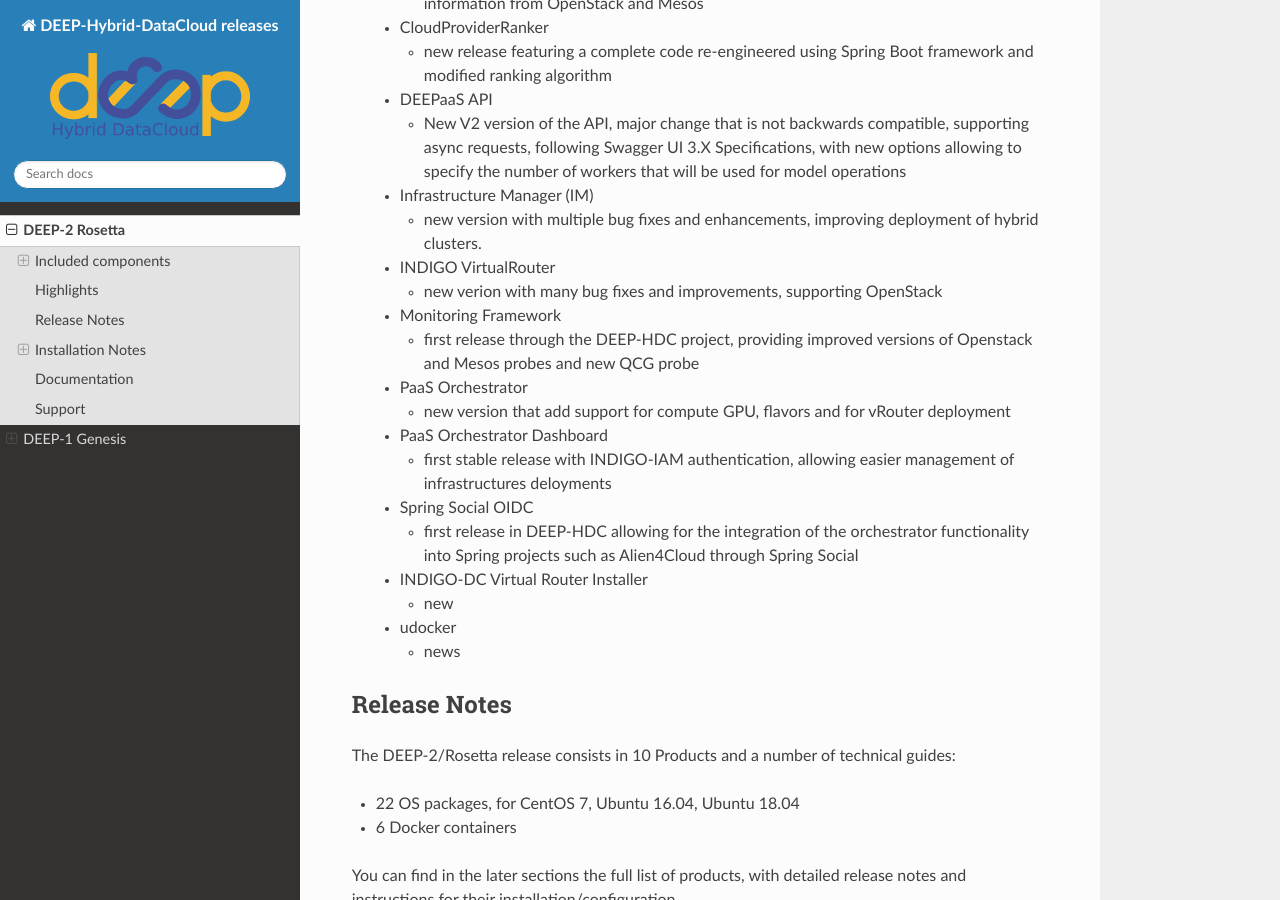
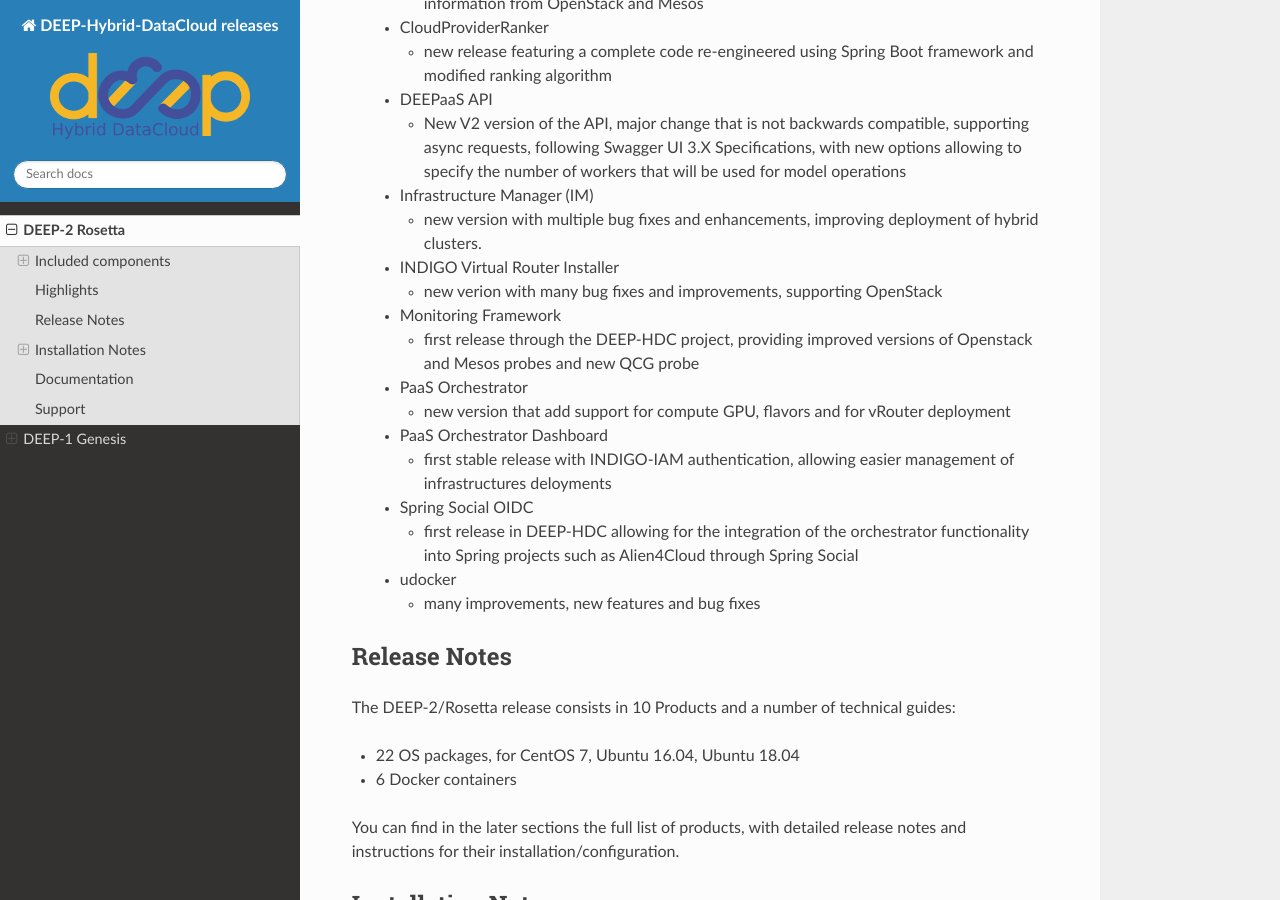
Before and after one commit to deephdc/deep-releases, a Sphinx documentation site: the page built from source/releases/rosetta/index.rst, in a window 1280 px wide and 900 px high, scrolled down 856 px. Built offline with Sphinx 7.4.7 and the Read the Docs theme 2.0.0, drawn with Linux system fonts in a browser that asks for light colours; pages that are not in the unit, such as notebooks, are missing from menus.

Commit message:
corrections

```diff
--- a/source/releases/rosetta/index.rst
+++ b/source/releases/rosetta/index.rst
@@ -53,7 +53,7 @@
 
    - new version with multiple bug fixes and enhancements, improving deployment of hybrid clusters.
 
- - INDIGO VirtualRouter
+ - INDIGO Virtual Router Installer
 
    - new verion with many bug fixes and improvements, supporting OpenStack
 
@@ -73,13 +73,9 @@
 
    - first release in DEEP-HDC allowing for the integration of the orchestrator functionality into Spring projects such as Alien4Cloud through Spring Social
 
- - INDIGO-DC Virtual Router Installer
-
-   - new
-
  - udocker
 
-   - news
+   - many improvements, new features and bug fixes
 
 
 Release Notes
```
Also changed, not shown: source/releases/rosetta/monitoring/DEEP-2.rst (+44 -41 lines).
